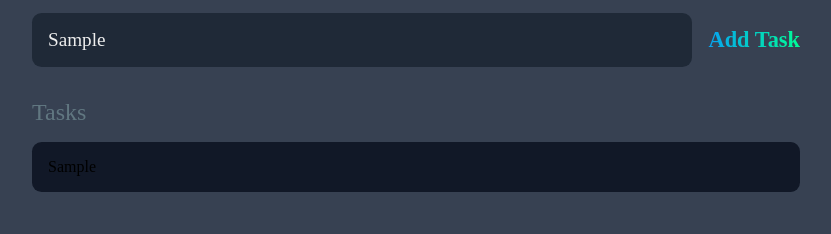
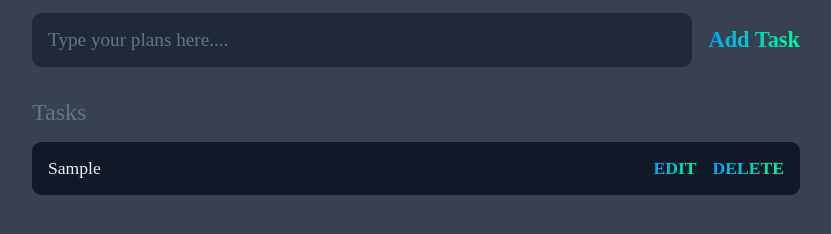
Before and after one commit to Abdirino/JS-To-Do-List, a plain HTML site: page index.html in a window 1280 px wide. Both pictures are taken after typing "Sample" into the empty fields and a click on the input "Add Task". Shown: the part 66-300 px from the top of the page, without its empty margins (224-1055 px from the left). Drawn offline with Linux system fonts and the light colour scheme; a web font is replaced by a local one.

Commit message:
task manager 2nd last commit

```diff
--- a/script.js
+++ b/script.js
@@ -1,28 +1,64 @@
-window.addEventListener('load', () => {
+window.addEventListener("load", () => {
   const form = document.querySelector("#task-form");
   const input = document.querySelector("#task-input");
   const list_el = document.querySelector("#tasks");
 
-    form.addEventListener('submit', (e) => {
+  form.addEventListener("submit", (e) => {
     e.preventDefault();
 
     const task = input.value;
 
-        if(!task){
+    if (!task) {
       alert("Please fill out the task");
       return;
     }
 
     const task_el = document.createElement("div");
-        task_el.classList.add("task")
+    task_el.classList.add("task");
 
     const task_content_el = document.createElement("div");
     task_content_el.classList.add("content");
-        task_content_el.innerText =  task;
+    // task_content_el.innerText =  task;
 
     task_el.appendChild(task_content_el);
 
-        list_el.appendChild(task_el)
-    })
+    const task_input_el = document.createElement("input");
+    task_input_el.classList.add("text");
+    task_input_el.type = "text";
+    task_input_el.value = task;
+    task_input_el.setAttribute("readonly", "readonly");
 
-})
+    task_content_el.appendChild(task_input_el);
+
+    const task_actions_el = document.createElement("div");
+    task_actions_el.classList.add("actions");
+
+    const task_edit_el = document.createElement("button");
+    task_edit_el.classList.add("edit");
+    task_edit_el.innerHTML = "Edit";
+
+    const task_delete_el = document.createElement("button");
+    task_delete_el.classList.add("delete");
+    task_delete_el.innerHTML = "Delete";
+
+    task_actions_el.appendChild(task_edit_el);
+    task_actions_el.appendChild(task_delete_el);
+
+    task_el.appendChild(task_actions_el);
+
+    list_el.appendChild(task_el);
+
+    input.value = "";
+
+    task_edit_el = addEventListener("click", () => {
+      if (task_edit_el.innerText.toLowerCase() == "edit") {
+        task_input_el.removeAttribute("readonly");
+        task_input_el.focus();
+        task_edit_el.innerText = "save";
+      }else{
+        task_input_el.setAttribute("readonly","readonly");
+        task_edit_el.innerText = "Edit";
+      }
+    });
+  });
+});
--- a/style.css
+++ b/style.css
@@ -98,6 +98,9 @@ main{
     border-radius: 0.6rem;
     margin-bottom: 1rem;
 }
+#tasks .task .content{
+    flex: 1 1 0%;
+}
 #tasks .task .content .text{
     color: var(--light);
     font-size: 1.1rem;
```
Lines whose indentation alone changed are shown as unchanged.
